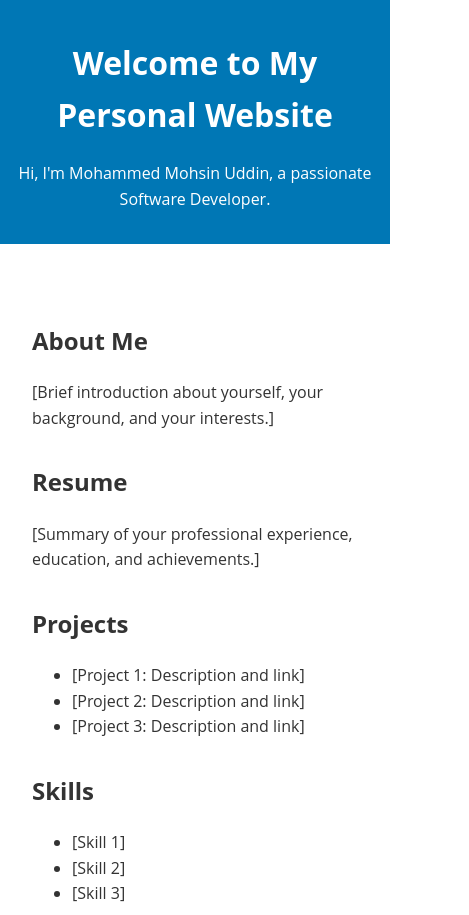
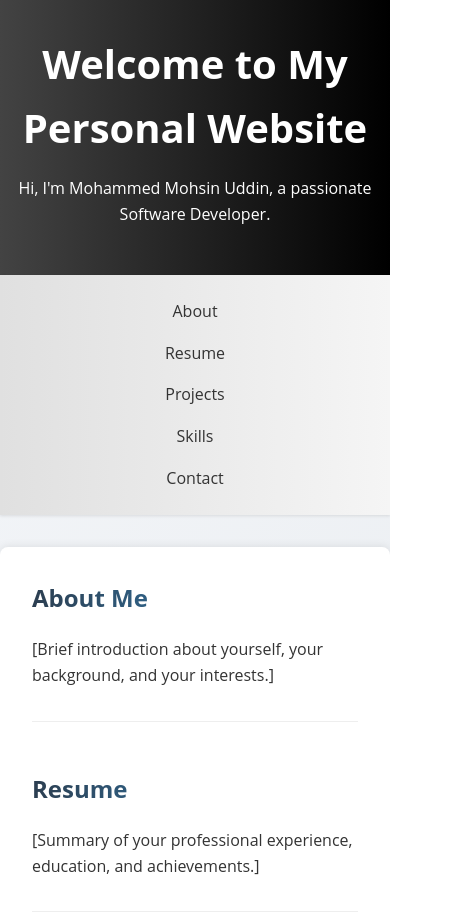
Before and after one commit to Mohsinnuddin/Portfolio, a plain HTML site: page index.html in a window 390 px wide. Shown: the top 915 px of the page, 469 px wide, since content can reach past the window. Drawn offline with Linux system fonts and the light colour scheme.

Commit message:
Update styles.css

```diff
--- a/styles.css
+++ b/styles.css
@@ -1,57 +1,131 @@
 /* Base Styles */
 body {
-    font-family: 'Open Sans', sans-serif; /* Using a more modern font */
+    font-family: 'Open Sans', sans-serif;
     line-height: 1.6;
     margin: 0;
     padding: 0;
-    color: #333; /* Consistent text color */
+    color: #333;
+    background: linear-gradient(135deg, #f5f7fa 0%, #e4e8ec 100%);
 }
 
 /* Header */
 header {
-    background-color: #0077b5; /* Using background-color for clarity */
-    color: #fff; /* Using shorthand for white */
-    padding: 1rem 0; /* Using rems for better responsiveness */
+    background: linear-gradient(to right, #434343 0%, #000000 100%);
+    color: #fff;
+    padding: 2rem 0;
     text-align: center;
+    box-shadow: 0 2px 5px rgba(0, 0, 0, 0.1);
+}
+
+header h1 {
+    margin: 0;
+    font-size: 2.5rem;
 }
 
 /* Navigation */
+nav {
+    background: linear-gradient(to right, #e0e0e0, #f5f5f5);
+    padding: 1rem 0;
+    box-shadow: 0 1px 3px rgba(0,0,0,0.1);
+}
+
 nav ul {
     list-style: none;
     padding: 0;
-    margin: 0; /* Resetting margin for better control */
-    display: flex; /* Using flexbox for better layout control */
-    justify-content: center; /* Centering navigation items horizontally */
+    margin: 0 auto;
+    display: flex;
+    justify-content: center;
+    max-width: 960px;
 }
 
 nav ul li {
-    margin: 0 1rem; /* Using rems for better responsiveness */
+    margin: 0 1.5rem;
 }
 
 nav a {
-    color: #fff; /* Consistent link color */
+    color: #333;
     text-decoration: none;
-    padding: 0.5rem 1rem; /* Adding padding for better clickability */
-    border-radius: 3px; /* Adding subtle border radius */
-    transition: background-color 0.3s ease; /* Adding smooth hover effect */
+    padding: 0.75rem 1.25rem;
+    border-radius: 5px;
+    transition: background-color 0.3s ease, color 0.3s ease, transform 0.3s ease;
 }
 
 nav a:hover {
-    background-color: #006290; /* Changing background color on hover */
+    background: linear-gradient(to right, #434343, #000000);
+    color: #fff;
+    transform: translateY(-2px);
 }
 
 /* Main Content */
 main {
     padding: 2rem;
+    max-width: 960px;
+    margin: 2rem auto;
+    box-shadow: 0 0 10px rgba(0,0,0,0.1);
+    background: #fff;
+    border-radius: 8px;
 }
 
 section {
-    margin-bottom: 2rem;
+    margin-bottom: 3rem;
+    padding-bottom: 1rem;
+    border-bottom: 1px solid #eee;
+    transition: background-color 0.3s ease;
+}
+
+section:hover {
+    background: linear-gradient(to right, #ffffff, #f8f9fa);
+}
+
+section:last-of-type {
+    border-bottom: none;
+}
+
+section h2 {
+    margin-top: 0;
+    color: #333;
+    background: linear-gradient(to right, #2c3e50, #3498db);
+    -webkit-background-clip: text;
+    -webkit-text-fill-color: transparent;
+}
+
+/* Buttons */
+.button {
+    display: inline-block;
+    padding: 0.75rem 1.5rem;
+    background: linear-gradient(to right, #2c3e50, #3498db);
+    color: #fff;
+    border: none;
+    border-radius: 5px;
+    text-decoration: none;
+    font-size: 1rem;
+    transition: transform 0.3s ease;
+}
+
+.button:hover {
+    background: linear-gradient(to right, #1a252f, #2980b9);
+    transform: translateY(-2px);
 }
 
 /* Footer */
 footer {
     text-align: center;
-    padding: 1rem 0;
-    background-color: #f4f4f4;
+    padding: 1.5rem 0;
+    background: linear-gradient(to right, #232526, #414345);
+    color: #eee;
 }
+
+footer p {
+    margin: 0;
+}
+
+/* Responsive adjustments */
+@media (max-width: 768px) {
+    nav ul {
+        flex-direction: column;
+        align-items: center;
+    }
+    nav ul li {
+        margin: 0.5rem 0;
+    }
+}
```
